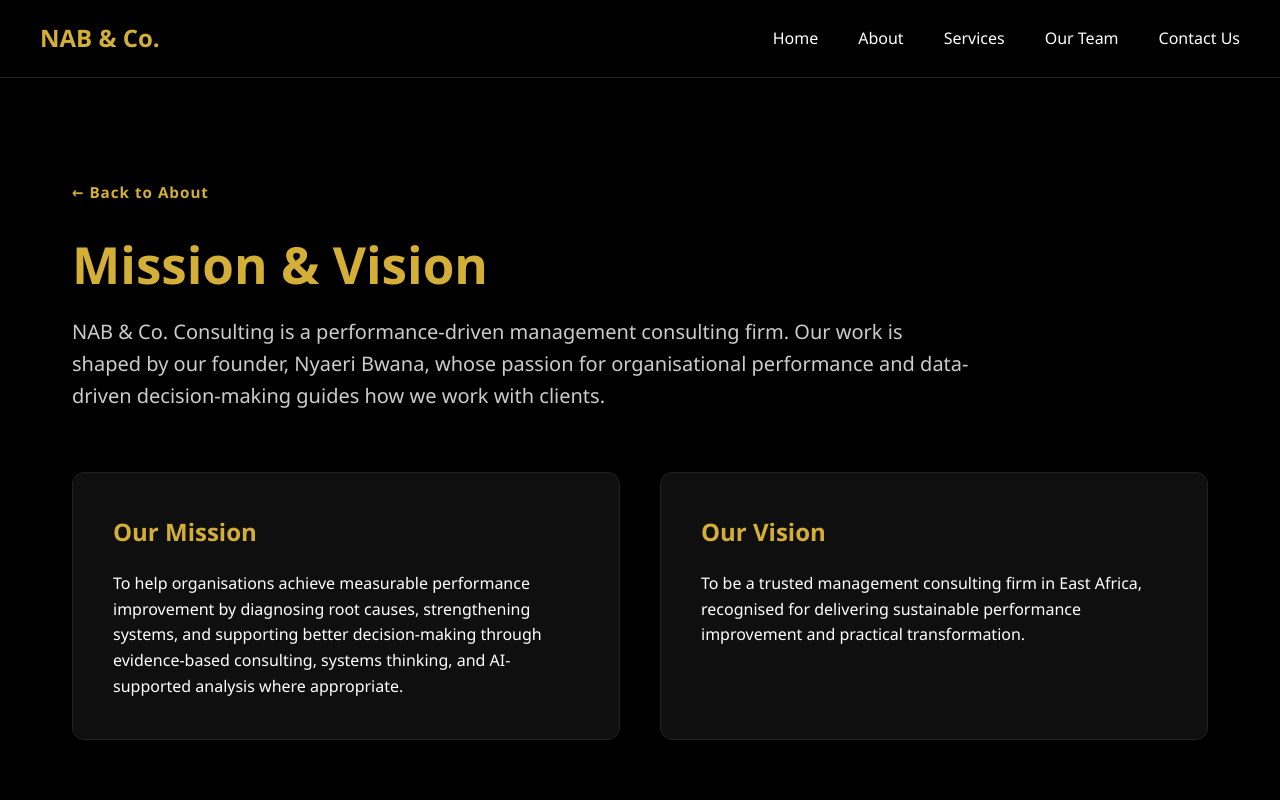
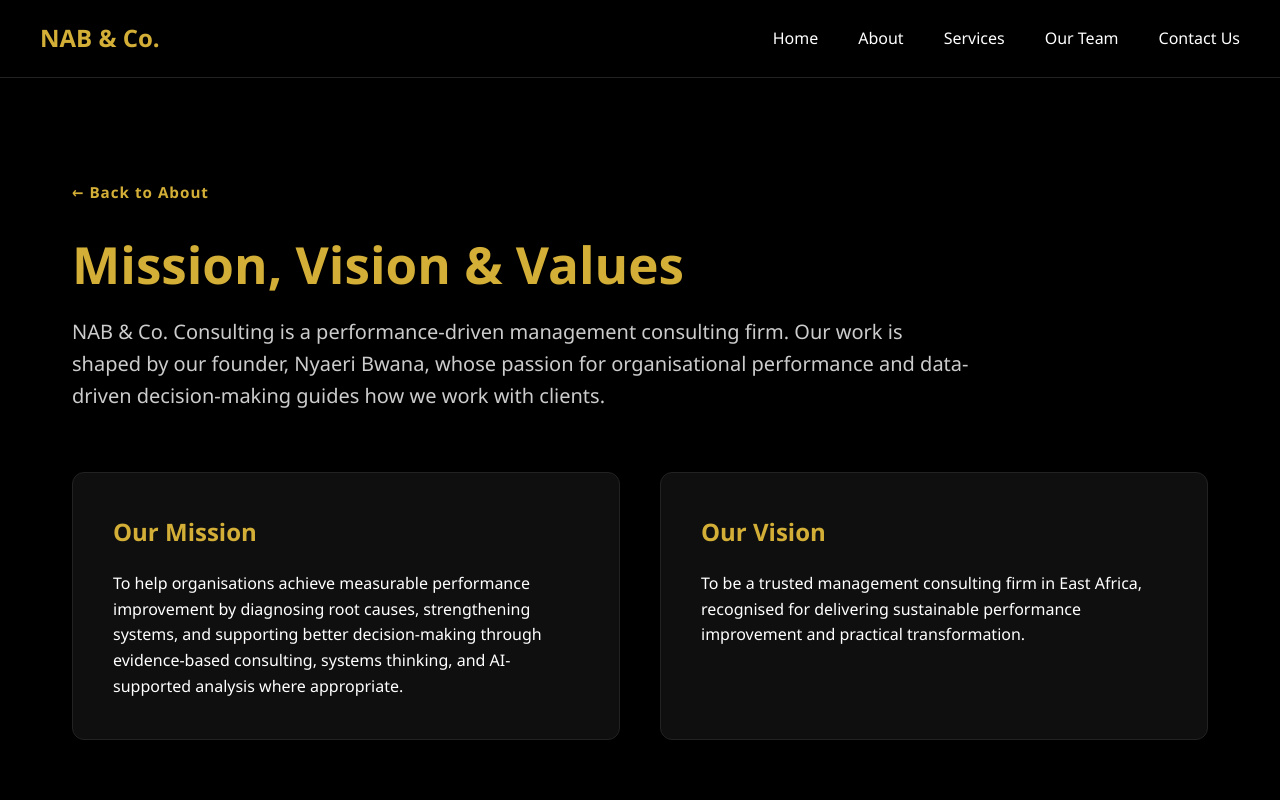
Before and after one commit to GoldenJustin/Nabco-React-Website, a React (Vite) app: page /about/mission-vision in a window 1280 px wide. Shown: the top 800 px of the page. Built offline with nearby package versions, Linux system fonts and the light colour scheme.

Commit message:
Content update

```diff
--- a/src/pages/MissionVision.jsx
+++ b/src/pages/MissionVision.jsx
@@ -18,7 +18,7 @@ const MissionVision = () => {
       <div className="master-container">
         <div className="header-spacing">
           <Link to="/about" className="nb-back-link">← Back to About</Link>
-          <h1>Mission & Vision</h1>
+          <h1>Mission, Vision & Values</h1>
           <p style={{ maxWidth: '900px', fontSize: '1.25rem', marginTop: '20px', color: '#ccc' }}>NAB & Co. Consulting is a performance-driven management consulting firm. Our work is shaped by our founder, Nyaeri Bwana, whose passion for organisational performance and data-driven decision-making guides how we work with clients.</p>
         </div>
         <div style={{ display: 'grid', gridTemplateColumns: '1fr 1fr', gap: '40px', marginBottom: '100px' }}>
```
